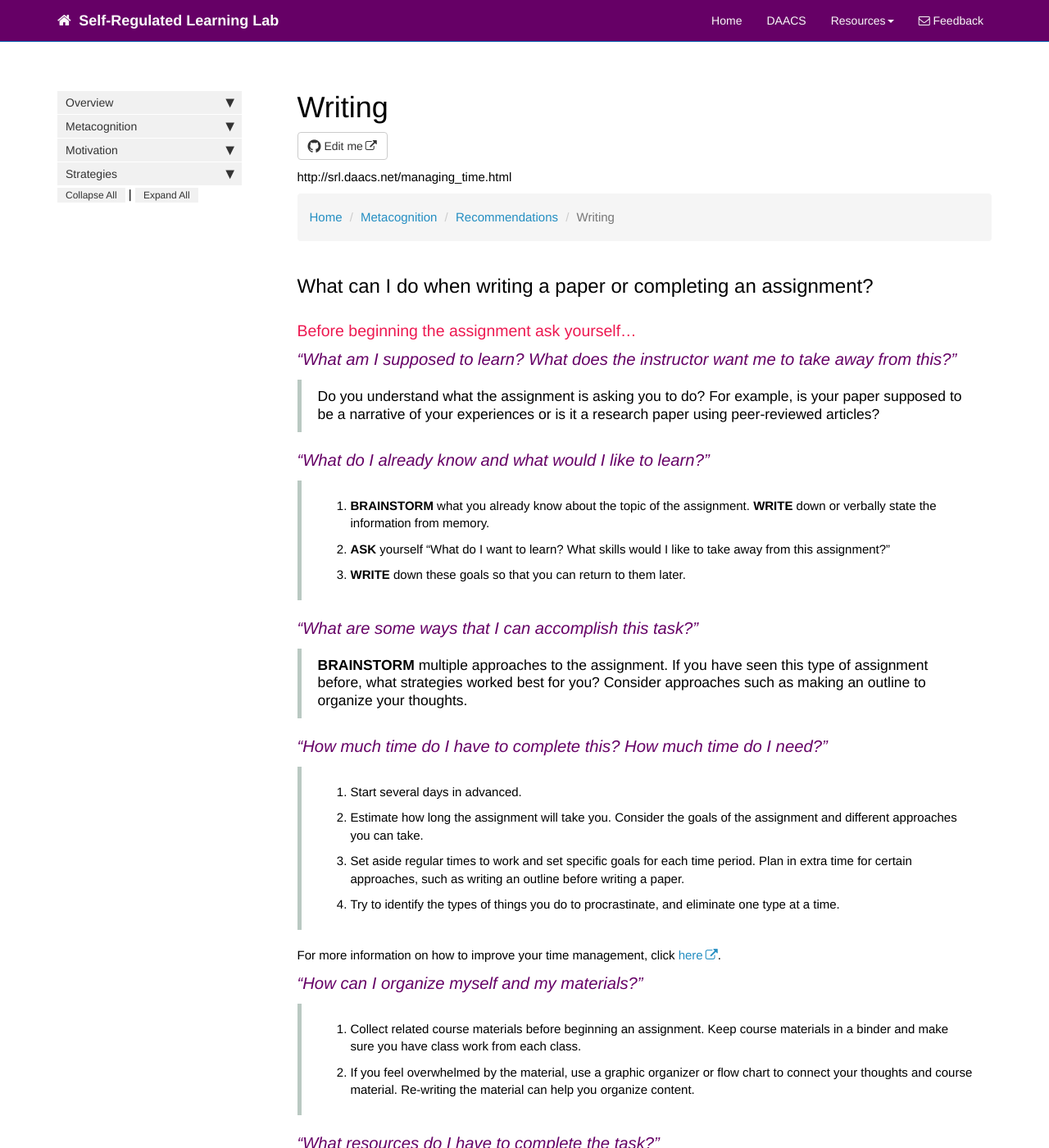
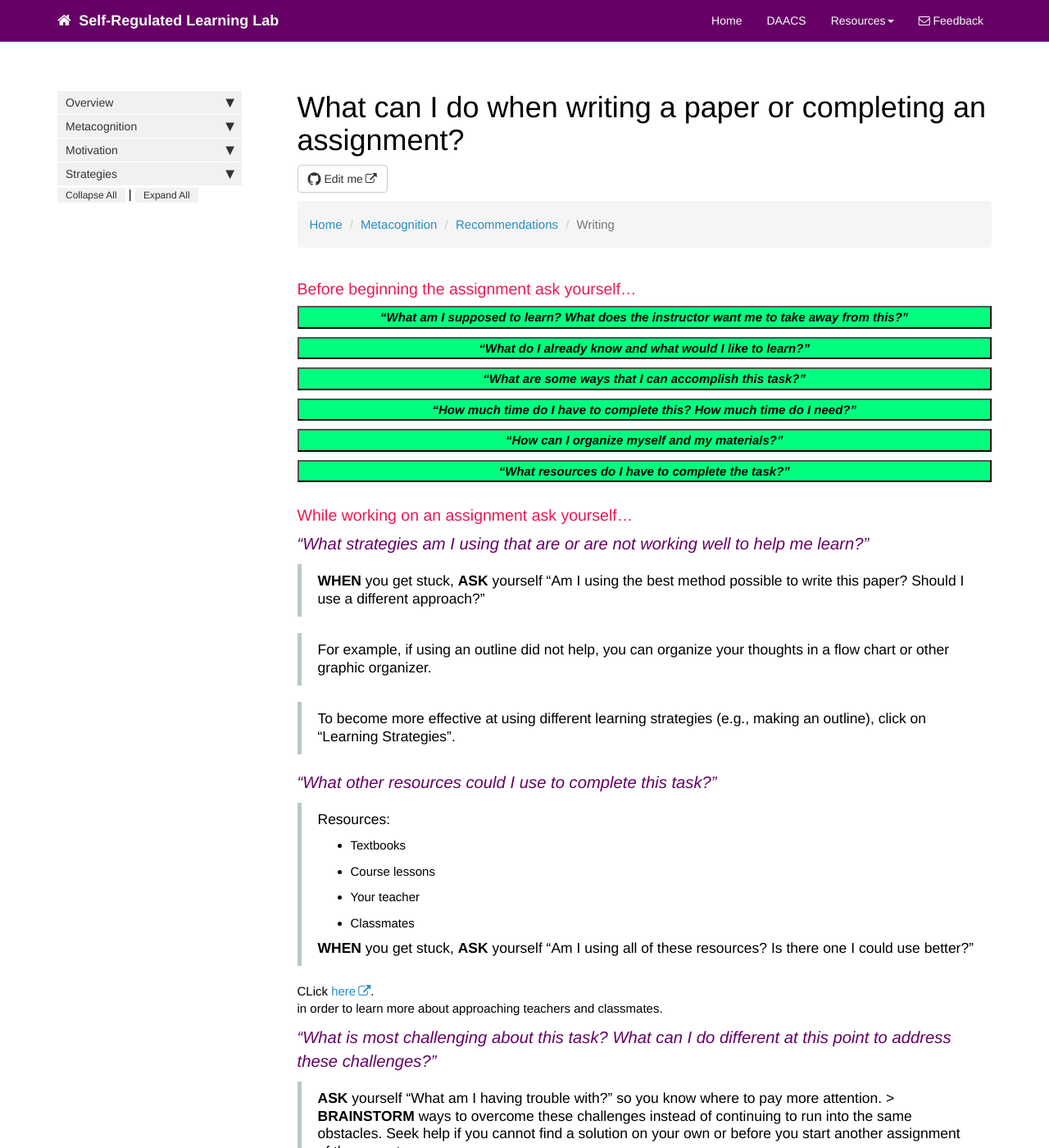
Before and after one commit to dfranklin02/SRL, a Jekyll site: the page built from docs/pages/metacognition/metacognition_recommendations_writing.md, in a window 1280 px wide and 1400 px high. Shown: the whole window at 82% size. Built offline with Jekyll 4.4.1, drawn with Linux system fonts in a browser that asks for light colours; nearby versions of some CDN libraries; comment, search, counter and statistics services are not loaded; some of the changed text lies outside the part shown.

Commit message:
Update metacognition_recommendations_writing.md

```diff
--- a/docs/pages/metacognition/metacognition_recommendations_writing.md
+++ b/docs/pages/metacognition/metacognition_recommendations_writing.md
@@ -7,7 +7,7 @@ permalink: metacognition_recommendations_writing.html
 folder: metacognition
 toc: false
 ---
-http://srl.daacs.net/managing_time.html
+
 <style>
 .question {
 	font-size:135%;
@@ -23,48 +23,76 @@ http://srl.daacs.net/managing_time.html
     <li class="active">Writing</li>
 </ul>
 
-## What can I do when writing a paper or completing an assignment?
-
 ### Before beginning the assignment ask yourself...
 
-<p class='question'>“What am I supposed to learn? What does the instructor want me to take away from this?”</p>
+<button data-toggle="collapse" data-target="#writingbefore1" style="background-color:SpringGreen; width:100%"><b><i>“What am I supposed to learn? What does the instructor want me to take away from this?”</i></b></button>
 
-> Do you understand what the assignment is asking you to do? For example, is your paper supposed to be a narrative of your experiences or is it a research paper using peer-reviewed articles?
+<div id="writingbefore1" class="collapse">
+Do you understand what the assignment is asking you to do? For example, is your paper supposed to be a narrative of your experiences or is it a research paper using peer-reviewed articles?
+<br>
+<br>
+</div>
 
-<p class='question'>“What do I already know and what would I like to learn?”</p>
+<button data-toggle="collapse" data-target="#writingbefore2" style="background-color:SpringGreen; width:100%"><b><i>“What do I already know and what would I like to learn?”</i></b></button>
 
-> 1.  **BRAINSTORM** what you already know about the topic of the assignment. **WRITE** down or verbally state the information from memory.
-> 2.  **ASK** yourself “What do I want to learn? What skills would I like to take away from this assignment?”
-> 3.  **WRITE** down these goals so that you can return to them later.
+<div id="writingbefore2" class="collapse">
+<ol>
+<li> <b>BRAINSTORM</b> what you already know about the topic of the assignment. <b>WRITE</b> or verbally state the information from memory.</li>
+<li> <b>ASK</b> yourself “What do I want to learn? What skills would I like to take away from this assignment?” </li>
+<li> <b>WRITE</b> down these goals so that you can return to them later.</li>
+</ol>
+<br>
+</div>
 
-<p class='question'>“What are some ways that I can accomplish this task?”</p>
+<button data-toggle="collapse" data-target="#writingbefore3" style="background-color:SpringGreen; width:100%"><b><i>“What are some ways that I can accomplish this task?”</i></b></button>
 
-> **BRAINSTORM** multiple approaches to the assignment. If you have seen this type of assignment before, what strategies worked best for you? Consider approaches such as making an outline to organize your thoughts.
+<div id="writingbefore3" class="collapse">
+<b>BRAINSTORM</b> multiple approaches to the assignment. If you have seen this type of assignment before, what strategies worked best for you? Consider approaches such as making an outline to organize your thoughts.
+<br>
+<br>
+</div>
 
-<p class='question'>“How much time do I have to complete this? How much time do I need?”</p>
+<button data-toggle="collapse" data-target="#writingbefore4" style="background-color:SpringGreen; width:100%"><b><i>“How much time do I have to complete this? How much time do I need?”</i></b></button>
 
-> 1.  Start several days in advanced.
-> 2.  Estimate how long the assignment will take you. Consider the goals of the assignment and different approaches you can take.
-> 3.  Set aside regular times to work and set specific goals for each time period. Plan in extra time for certain approaches, such as writing an outline before writing a paper.
-> 4.  Try to identify the types of things you do to procrastinate, and eliminate one type at a time.
-
+<div id="writingbefore4" class="collapse">
+<ol>
+<li> Start several days in advanced. </li>
+<li> Estimate how long the assignment will take you. Consider the goals of the assignment and different approaches you can take. </li>
+<li> Set aside regular times to work and set specific goals for each time period. Plan in extra time for certain approaches, such as writing an outline before writing a paper. </li>
+<li> Try to identify the types of things you do to procrastinate, and eliminate one type at a time. </li>
+</ol>
 For more information on how to improve your time management, click <a href="http://srl.daacs.net/managing_time.html">here</a>.
 <br>
+<br>
+</div>
 
-<p class='question'>“How can I organize myself and my materials?”</p>
+<button data-toggle="collapse" data-target="#writingbefore5" style="background-color:SpringGreen; width:100%"><b><i>“How can I organize myself and my materials?”</i></b></button>
 
-> 1.  Collect related course materials before beginning an assignment. Keep course materials in a binder and make sure you have class work from each class.
-> 2.  If you feel overwhelmed by the material, use a graphic organizer or flow chart to connect your thoughts and course material. Re-writing the material can help you organize content.
+<div id="writingbefore5" class="collapse">
+<ol>
+<li> Collect related course materials before beginning an assignment. Keep course materials in a binder and make sure you have class work from each class. </li>
+<li> If you feel overwhelmed by the material, use a graphic organizer or flow chart to connect your thoughts and course material. Re-writing the material can help you organize content. </li>
+</ol>
+<br>
+</div>
 
-<p class='question'>“What resources do I have to complete the task?”</p>
+<button data-toggle="collapse" data-target="#writingbefore6" style="background-color:SpringGreen; width:100%"><b><i>“What resources do I have to complete the task?”</i></b></button>
 
-> Resources:
-> - Textbooks
-> - Course lessons
-> - Your teacher
-> - Classmates
+<div id="writingbefore6" class="collapse">
+Resources:
+<ul>
+<li> Textbooks </li>
+<li> Course lessons </li>
+<li> Teachers </li>
+<li> Classmates </li>
+</ul>
+When writing a paper, it may be useful to consult multiple sources on a topic (e.g., your class notes, textbook, and classmates) to ensure you have all the necessary information before writing about it. Click <a href="http://srl.daacs.net/help_seeking.html">here</a> in order to learn more about approaching teachers and classmates.
+<br>
+<br>
+</div>
 
-When writing a paper, it may be useful to consult multiple sources on a topic (e.g., your class notes, textbook, and classmates) to ensure you have all the necessary information before writing about it. Click <a href="http://srl.daacs.net/help_seeking.html">here</a><br> in order to learn more about approaching teachers and classmates.
+
+
 
 
 ### While working on an assignment ask yourself...
```
Also changed, not shown: other parts of docs/pages/metacognition/metacognition_recommendations_writing.md (+1 -1 lines).
